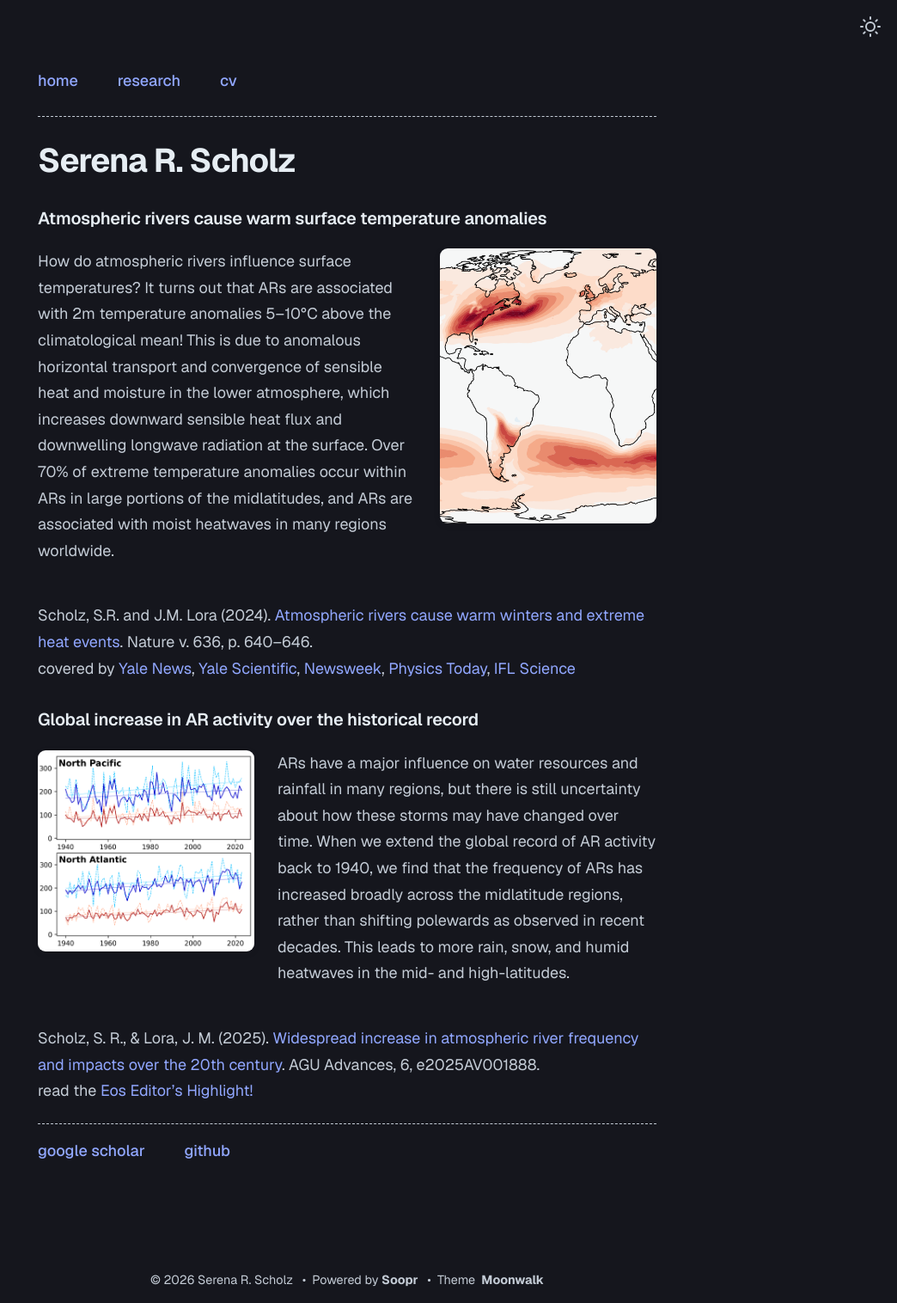
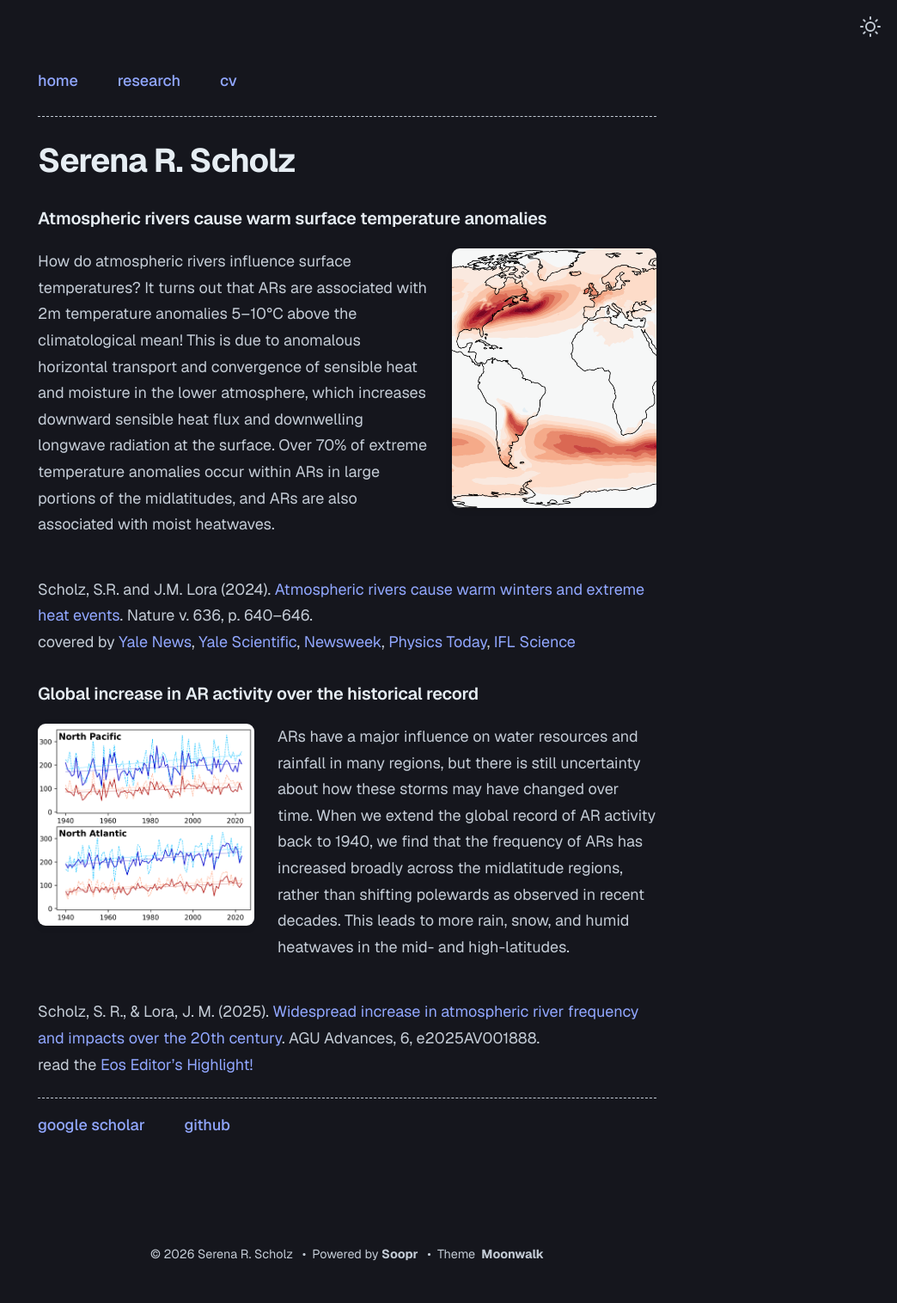
Before and after one commit to serenarscholz/serenarscholz.github.io, a Jekyll site: the page built from research.md, in a window 1280 px wide. Shown: the whole page at 86% size, without its empty margins (236-1280 px from the left). Built offline with Jekyll 4.4.1, drawn with Linux system fonts in a browser that asks for light colours; after the commit the page ends 1486 px from its top, so only the background shows below that.

Commit message:
Update research.md

```diff
--- a/research.md
+++ b/research.md
@@ -8,15 +8,16 @@ permalink: /research/
 
 <img src="/assets/Fig_Cropped_Website.png"
      alt="Net effect of 2m temperature anomalies associated with atmospheric rivers"
-     style="float: right; width: 35%; margin: 0 0 1em 1.5em;">
+     style="float: right; width: 33%; margin: 0 0 1em 1.5em;">
 
-How do atmospheric rivers influence surface temperatures? It turns out that ARs are associated with 2m temperature anomalies 5–10°C above the climatological mean! This is due to anomalous horizontal transport and convergence of sensible heat and moisture in the lower atmosphere, which increases downward sensible heat flux and downwelling longwave radiation at the surface. Over 70% of extreme temperature anomalies occur within ARs in large portions of the midlatitudes, and ARs are associated with moist heatwaves in many regions worldwide.
+How do atmospheric rivers influence surface temperatures? It turns out that ARs are associated with 2m temperature anomalies 5–10°C above the climatological mean! This is due to anomalous horizontal transport and convergence of sensible heat and moisture in the lower atmosphere, which increases downward sensible heat flux and downwelling longwave radiation at the surface. Over 70% of extreme temperature anomalies occur within ARs in large portions of the midlatitudes, and ARs are also associated with moist heatwaves.
 <div style="clear: both;"></div>
 
 Scholz, S.R. and J.M. Lora (2024). [Atmospheric rivers cause warm winters and extreme heat events](https://doi.org/10.1038/s41586-024-08238-7). Nature v. 636, p. 640–646.\
 covered by [Yale News](https://news.yale.edu/2024/12/18/intense-ribbons-rain-also-bring-heat-yale-scientists-say), [Yale Scientific](https://www.yalescientific.org/2025/04/rings-of-fire/), [Newsweek](https://www.newsweek.com/atmospheric-river-extreme-heat-heatwave-temperature-weather-us-2002742), [Physics Today](https://physicstoday.aip.org/news/atmospheric-rivers-bring-anomalously-high-temperatures), [IFL Science](https://www.iflscience.com/atmospheric-rivers-are-influencing-unseasonably-warm-winters-and-heatwaves-77304)
 
 ### Global increase in AR activity over the historical record
+
 
 <img src="/assets/trendfig_forwebsite.png"
      alt="Trend in monthly AR hours, DJF"
```
